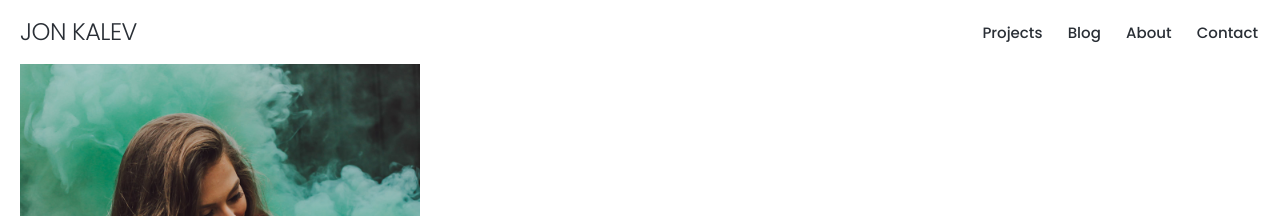
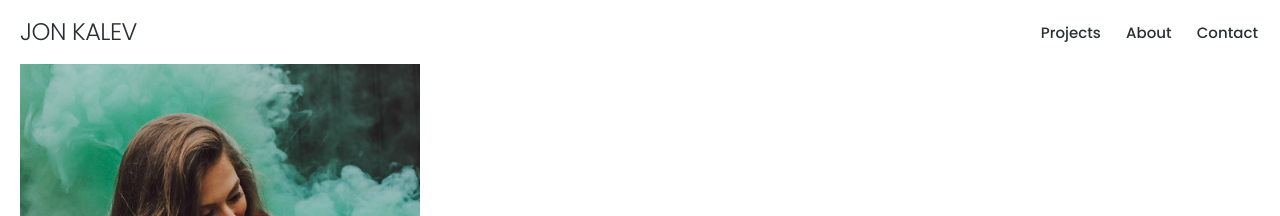
Before and after one commit to jonkalev/jonkalev.github.io, a Jekyll site: the page built from index-old.html, in a window 1280 px wide. Shown: the top 216 px of the page. Built offline with Jekyll 4.4.1, drawn with Linux system fonts in a browser that asks for light colours; nearby versions of some CDN libraries.

Commit message:
Update settings.yml

```diff
--- a/_data/settings.yml
+++ b/_data/settings.yml
@@ -10,8 +10,6 @@ menu_settings:
   menu_items:
     - title: 'Projects'
       url: '/'
-    - title: 'Blog'
-      url: '/blog/'
     - title: 'About'
       url: '/about'
     - title: 'Contact'
```
